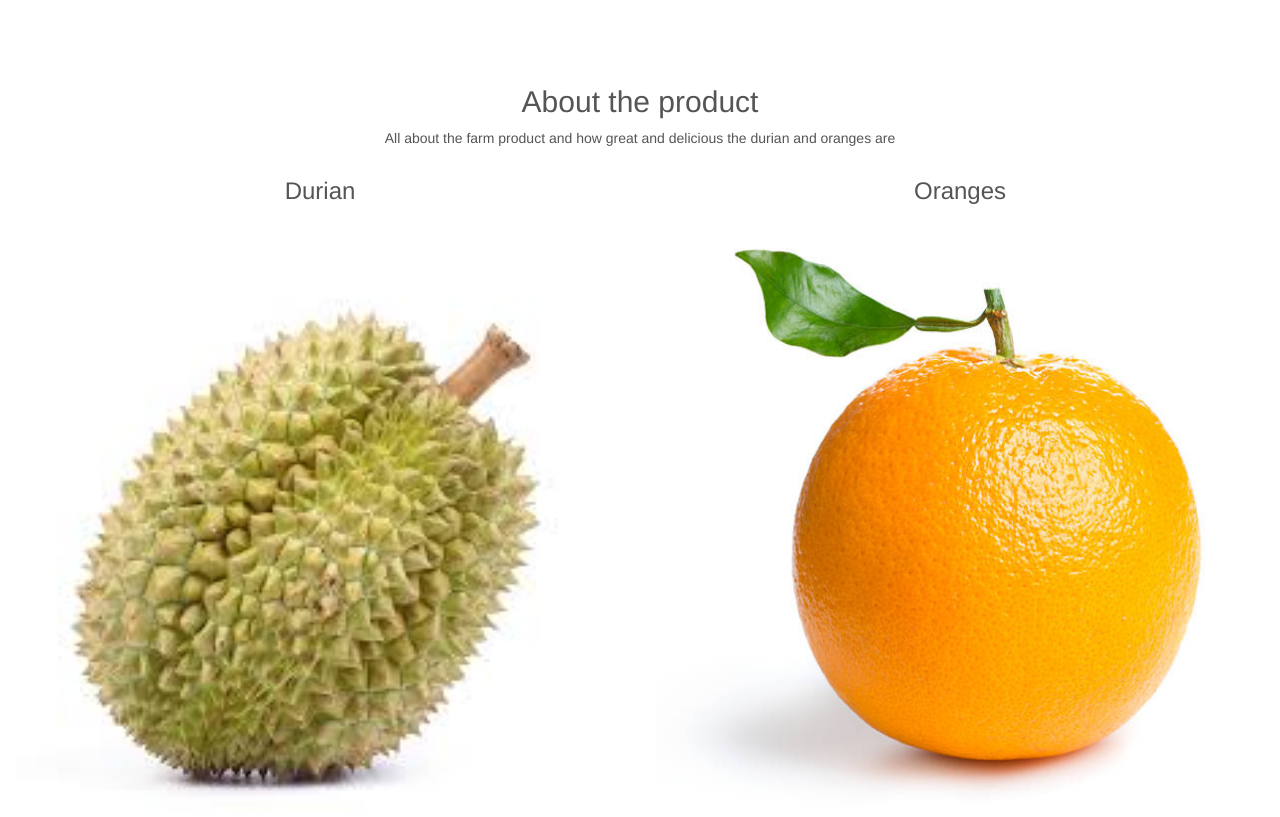
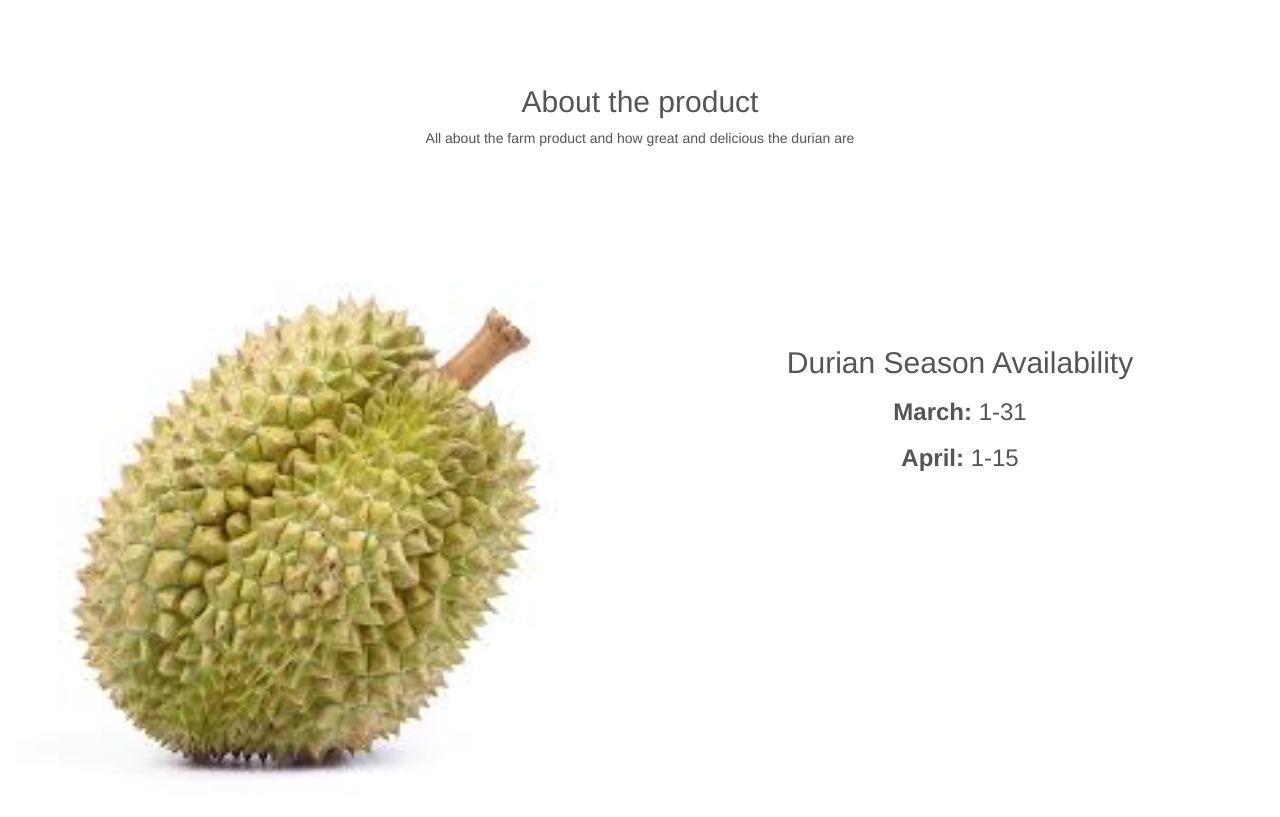
Before and after one commit to jsiripun/PongpanitOrchard, a plain HTML site: page index.html in a window 1280 px wide. Shown: the part 920-1737 px from the top of the page. Drawn offline with nearby package versions, Linux system fonts and the light colour scheme; some packages are replaced by stand-ins of ours.

Commit message:
Removed oranges, added season dates

```diff
--- a/index.html
+++ b/index.html
@@ -63,6 +63,12 @@
 
   .product-picture:hover .overlay {
 	opacity: 1;
+  }
+
+  .season-availability {
+	text-align: center;
+	padding-top: 10%;
+    height: 600px;
   }
 
   .text {
@@ -212,7 +218,7 @@ $(document).ready(function(){
 <div id="top" class="container-fluid bg-1 text-center">
   <h1>Pongpanit Orchard</h1>
   <img src="images/durian.jpg" class="img-circle img-responsive" style="display:inline" alt="Durian">
-  <h3>Organic and delicious durian and oranges</h3>
+  <h3>Organic and delicious durian</h3>
 </div>
 
 
@@ -235,17 +241,8 @@ $(document).ready(function(){
 <!-- PRODUCT INFORMATION -->
 <div id="product" class="container-fluid bg-3 text-center">
   <h2>About the product</h2>
-  <p>All about the farm product and how great and delicious the durian and oranges are</p>
-
-  <div class="row">
-	<div class="col-sm-6">
-		<h3>Durian</h3>
-	</div>
-	<div class="col-sm-6">
-		<h3>Oranges</h3>
-	</div>
-
-  </div>
+  <p>All about the farm product and how great and delicious the durian are</p>
+  <br><br>
   <div class="row">
 	<div class="col-sm-6 product-picture">
       <img src="images/durian.jpg" class="img img-responsive slideanim" style="width:100%" alt="durian">
@@ -253,11 +250,10 @@ $(document).ready(function(){
 		<div class="text">Delicious durian description here</div>
 	  </div>
     </div>
-    <div class="col-sm-6 product-picture">
-      <img src="images/orange.jpg" class="img img-responsive slideanim" style="width:100%" alt="orange">
-	  <div class="overlay">
-		<div class="text">Juicy oranges description here</div>
-	  </div>
+    <div class="col-sm-6 season-availability">
+	  <h2>Durian Season Availability</h2>
+      <h3><strong>March: </strong> 1-31</h3>
+	  <h3><strong>April: </strong> 1-15</h3>
     </div>
   </div>
 </div>
@@ -272,7 +268,7 @@ $(document).ready(function(){
       <p>Send us a message.</p>
       <p><span class="glyphicon glyphicon-map-marker"></span> <a href="https://goo.gl/maps/fzmsXV4xohS2" target="_blank">Chumphon, Thailand </a></p>
       <p><span class="glyphicon glyphicon-phone"></span> +66 089-289-0211</p>
-      <p><span class="glyphicon glyphicon-envelope"></span> orangesanddurian@something.com</p>
+      <p><span class="glyphicon glyphicon-envelope"></span> durian@something.com</p>
     </div>
     <div class="col-sm-7">
       <div id="googleMap" style="height:400px;width:100%;"></div>
```
